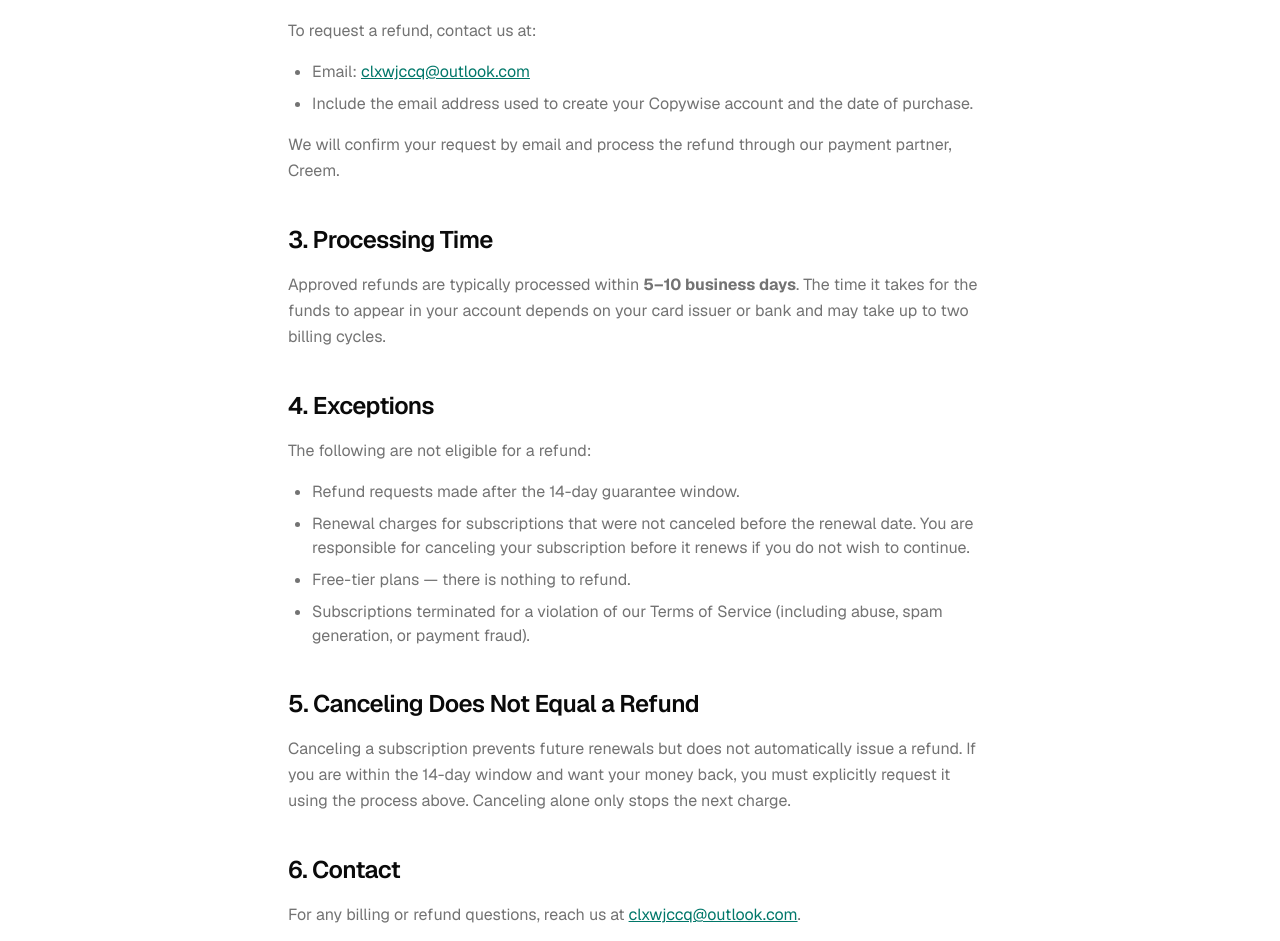
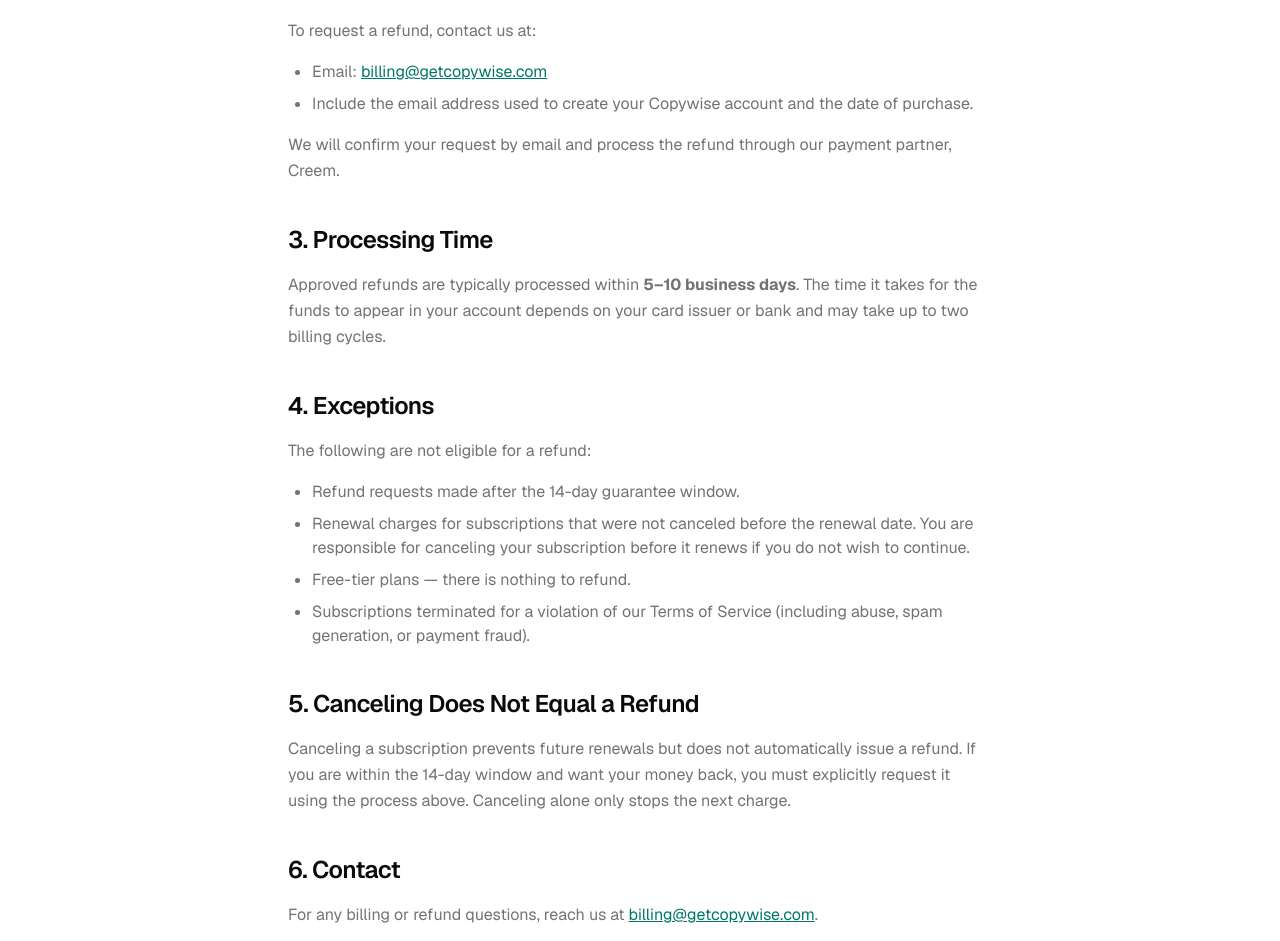
Before and after one commit to caicai458/copywise, a Next.js app: page /legal/refund in a window 1280 px wide. Shown: the part 529-1470 px from the top of the page. Built offline with nearby package versions, Linux system fonts and the light colour scheme; no server answers.

Commit message:
Update page.tsx

```diff
--- a/app/legal/refund/page.tsx
+++ b/app/legal/refund/page.tsx
@@ -31,7 +31,7 @@
       <ul>
         <li>
           Email:{" "}
-          <a href="mailto:clxwjccq@outlook.com">clxwjccq@outlook.com</a>
+          <a href="mailto:billing@getcopywise.com">billing@getcopywise.com</a>
         </li>
         <li>
           Include the email address used to create your Copywise account and the
@@ -82,7 +82,7 @@
       <h2>6. Contact</h2>
       <p>
         For any billing or refund questions, reach us at{" "}
-        <a href="mailto:clxwjccq@outlook.com">clxwjccq@outlook.com</a>.
+        <a href="mailto:billing@getcopywise.com">billing@getcopywise.com</a>.
       </p>
     </LegalLayout>
   );
```
